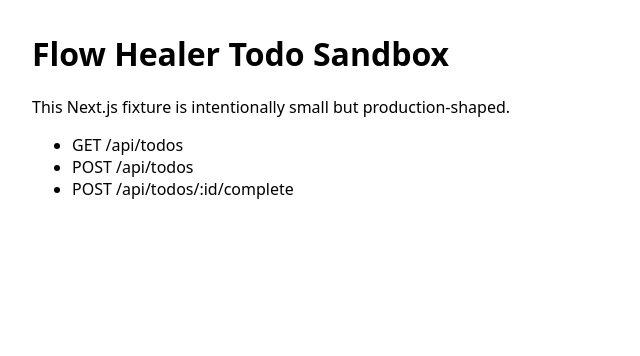
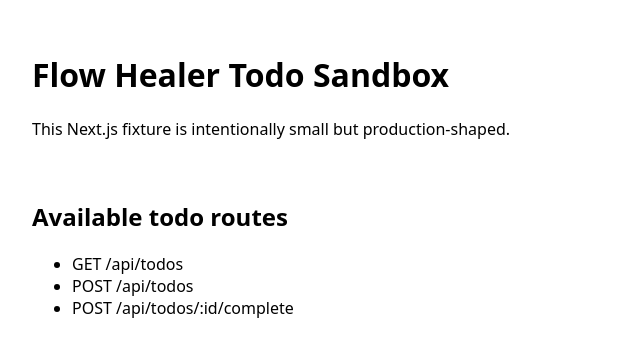
Before and after one commit to dkyazzentwatwa/flow-healer, a Next.js app in the folder e2e-apps/node-next/: page / in a window 1280 px wide. Shown: the top 356 px of the page, without its empty margins (0-640 px from the left). Built offline with nearby package versions, Linux system fonts and the light colour scheme.

Commit message:
healer: fix issue #520

```diff
--- a/e2e-apps/node-next/app/layout.js
+++ b/e2e-apps/node-next/app/layout.js
@@ -1,13 +1,19 @@
 export const metadata = {
-  title: "Flow Healer Demo Todos",
-  description: "Next.js sandbox app used for Flow Healer regression testing.",
+  title: "Flow Healer Todo Sandbox",
+  description: "Next.js todo sandbox used for Flow Healer regression testing.",
 };
 
 export default function RootLayout({ children }) {
   return (
     <html lang="en">
       <body style={{ fontFamily: "system-ui, sans-serif", margin: "2rem" }}>
-        {children}
+        <div style={{ display: "grid", gap: "1.5rem" }}>
+          <header>
+            <h1>Flow Healer Todo Sandbox</h1>
+            <p>This Next.js fixture is intentionally small but production-shaped.</p>
+          </header>
+          <main>{children}</main>
+        </div>
       </body>
     </html>
   );
--- a/e2e-apps/node-next/app/page.js
+++ b/e2e-apps/node-next/app/page.js
@@ -1,13 +1,12 @@
 export default function HomePage() {
   return (
-    <main>
-      <h1>Flow Healer Todo Sandbox</h1>
-      <p>This Next.js fixture is intentionally small but production-shaped.</p>
+    <section aria-labelledby="todo-routes-heading">
+      <h2 id="todo-routes-heading">Available todo routes</h2>
       <ul>
         <li>GET /api/todos</li>
         <li>POST /api/todos</li>
         <li>POST /api/todos/:id/complete</li>
       </ul>
-    </main>
+    </section>
   );
 }
```
